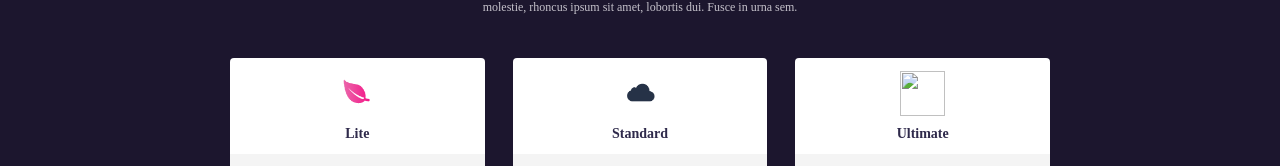
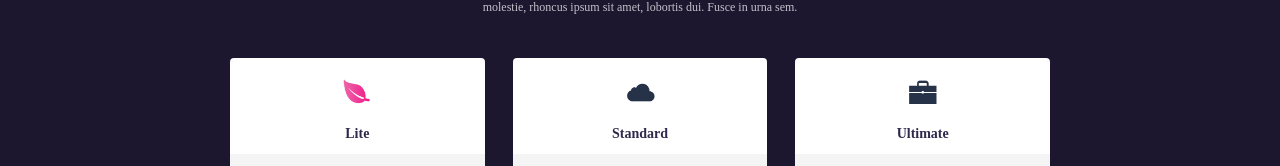
Before and after one commit to sebastiansoto435/bleux, a plain HTML site: page index.html in a window 1280 px wide. Shown: the part 1647-1813 px from the top of the page. Drawn offline with Linux system fonts and the light colour scheme; the site is published under a folder, as on GitHub Pages, so addresses that start at the root find nothing.

Commit message:
ajustando el estilo 12

```diff
--- a/index.html
+++ b/index.html
@@ -144,7 +144,7 @@
 
                 <article class="plan">
                     <div class="plan-head">
-                        <img src="/assets/imagenes/maletin.png" alt="">
+                        <img src="assets/imagenes/maletin.png" alt="">
                         <h3>Ultimate</h3>
                     </div>
 
```
